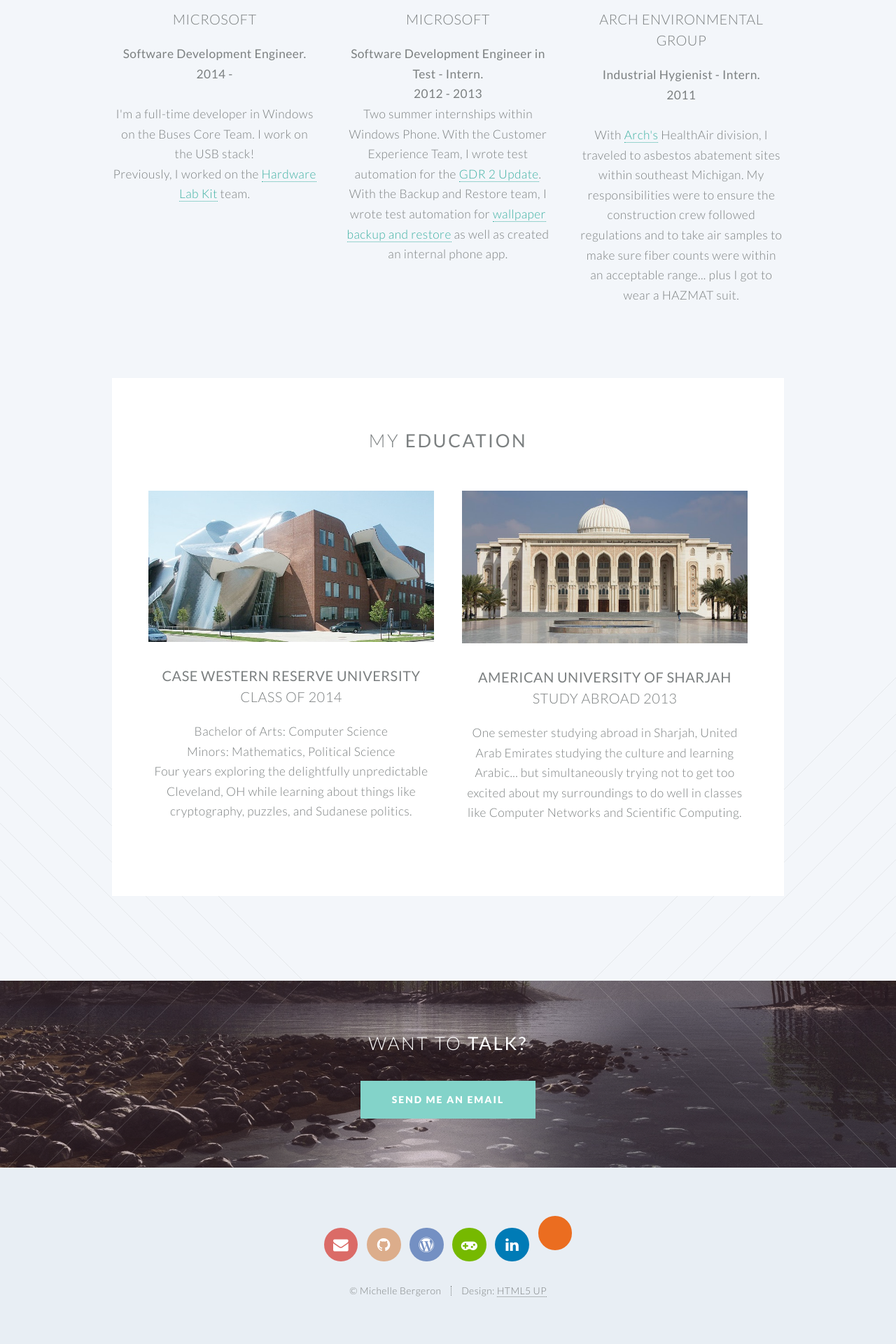
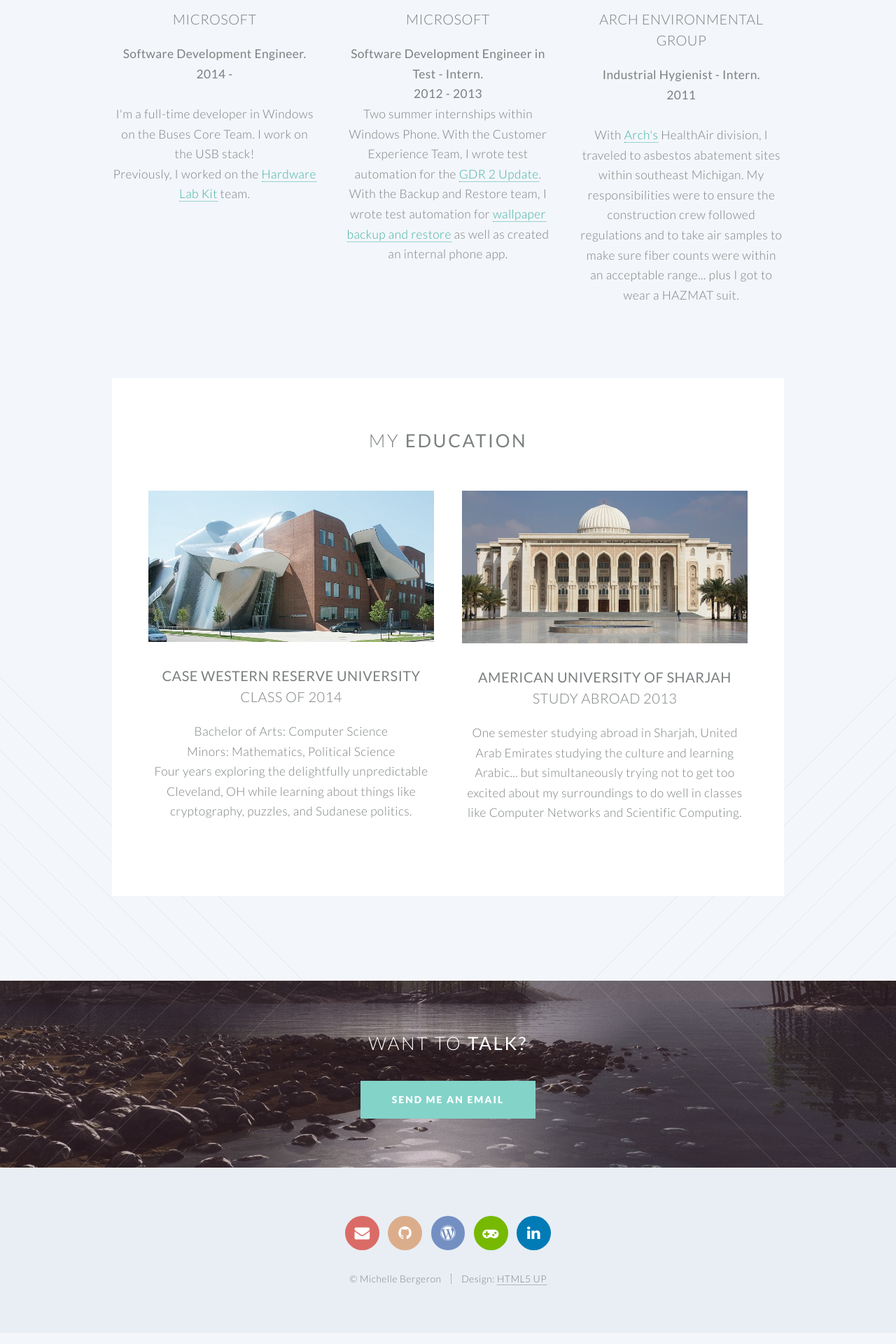
Before and after one commit to mrb113/mrb113.github.io, a Jekyll site: the page index.html, which Jekyll copies as it is, in a window 1280 px wide. Shown: the part 2835-4755 px from the top of the page at 70% size. Built offline with Jekyll 4.4.1, drawn with Linux system fonts in a browser that asks for light colours; nearby versions of some CDN libraries; library files that are not in the unit come from our copies.

Commit message:
You know what? Who cares

```diff
--- a/css/style.css
+++ b/css/style.css
@@ -357,16 +357,6 @@
 				.icon.circle.fa-github:hover {
 					background: #e1b89b;
 				}
-
-			.icon.circle.fa-clone {
-			background: #eb6d20;
-			color: white;
-			}
-
-				.icon.circle.fa-clone:hover {
-					background: #eb6d20;
-				}
-
 
 		.icon.featured {
 			cursor: default;
--- a/index.html
+++ b/index.html
@@ -241,7 +241,6 @@
 					<li><a href="http://michelleworldtour.wordpress.com/" class="icon circle fa-wordpress"><span class="label">Blog</span></a></li>
 					<li><a href="http://moonlight-stream.com" class="icon circle fa-gamepad"><span class="label">Moonlight</span></a></li>
 					<li><a href="https://www.linkedin.com/pub/michelle-bergeron/bb/89b/99b"class="icon circle fa-linkedin"><span class="label">LinkedIn</span></a></li>
-					<li><a href="https://www.etsy.com/shop/MallocDesigns"class="icon circle fa-clone"><span class="label">Etsy</span></a></li>
 				</ul>
 
 				<ul class="copyright">
```
